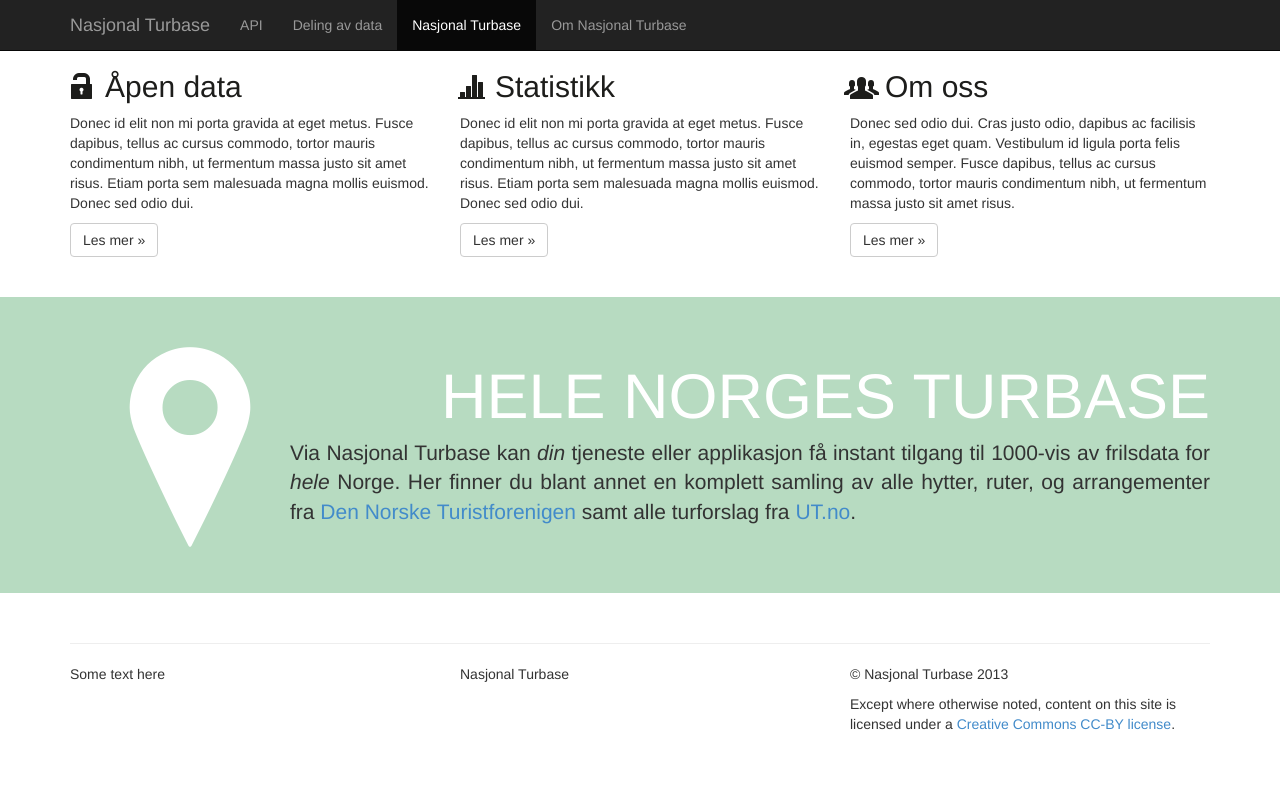
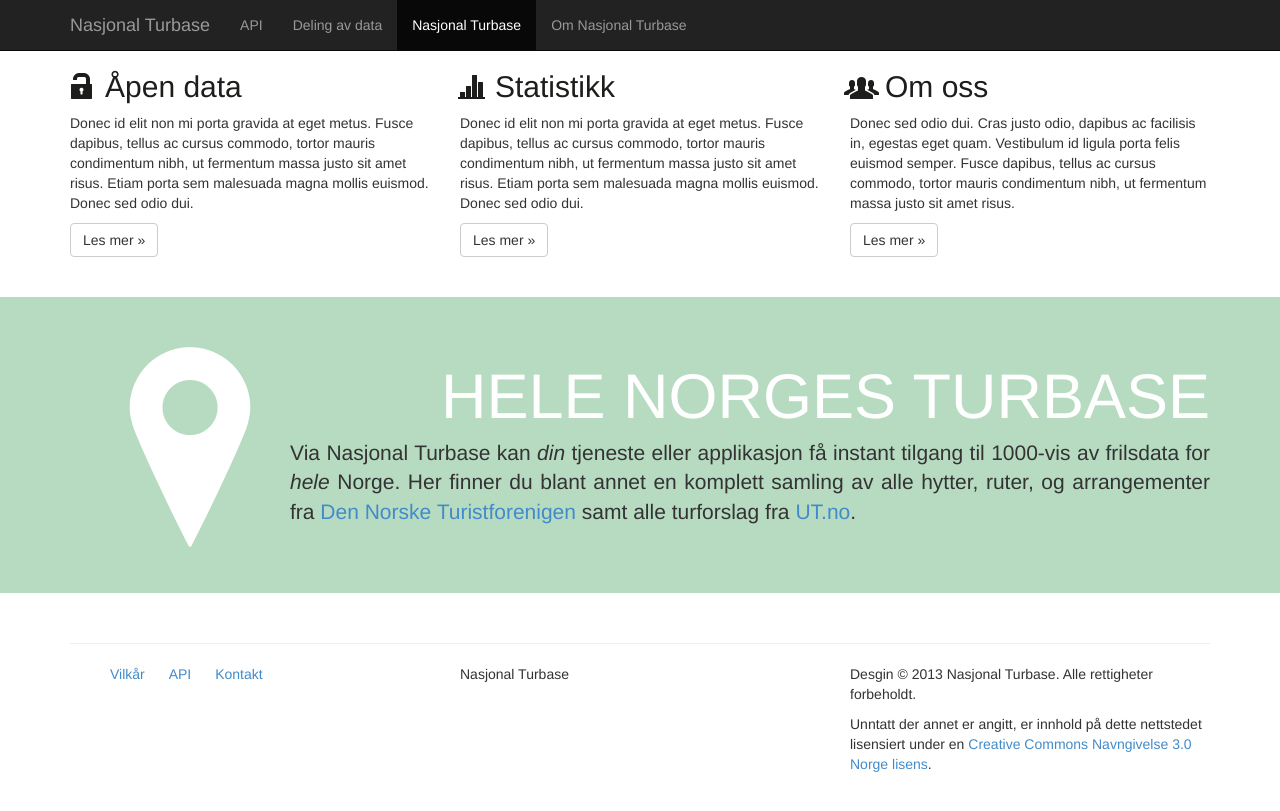
Before and after one commit to Turbasen/www.nasjonalturbase.no, a Jekyll site: the page built from index.html, in a window 1280 px wide. Shown: the top 811 px of the page. Built offline with Jekyll 4.4.1, drawn with Linux system fonts in a browser that asks for light colours; Markdown is read by kramdown in place of the engine named in the settings.

Commit message:
Fix turistforeningen/nasjonalturbase#37

```diff
--- a/_layouts/default.html
+++ b/_layouts/default.html
@@ -59,17 +59,24 @@
       <footer>
         <div class="row">
           <div class="col-lg-4">
-            <p>Some text here</p>
+            <ul>
+              <li><a href="#">Vilkår</a></li>
+              <li><a href="#">API</a></li>
+              <li><a href="#">Kontakt</a></li>
+            </ul>
           </div>
           <div class="col-lg-4">
             <p>Nasjonal Turbase</p>
           </div>
           <div class="col-lg-4">
-            <p>&copy; Nasjonal Turbase 2013</p>
 
-            <p>Except where otherwise noted, content on this site is licensed
-            under a <a href="http://creativecommons.org/licenses/by/3.0/us/">
-            Creative Commons CC-BY license</a>.</p>
+            <p>Desgin &copy; {{ site.time | date: "%Y" }} Nasjonal Turbase. Alle
+            rettigheter forbeholdt.</p>
+
+            <p>Unntatt der annet er angitt, er innhold på dette nettstedet
+            lisensiert under en <a
+              href="http://creativecommons.org/licenses/by/3.0/no/">Creative
+              Commons Navngivelse 3.0 Norge lisens</a>.</p>
 
           </div>
         </div>
--- a/css/app.css
+++ b/css/app.css
@@ -5,6 +5,15 @@
 
 body > .container {
   margin-bottom: 30px;
+}
+
+footer ul {
+  display: table-cell;
+}
+
+footer ul li {
+  display: inline;
+  margin-right: 20px;
 }
 
 h2.glyphicons {
```
